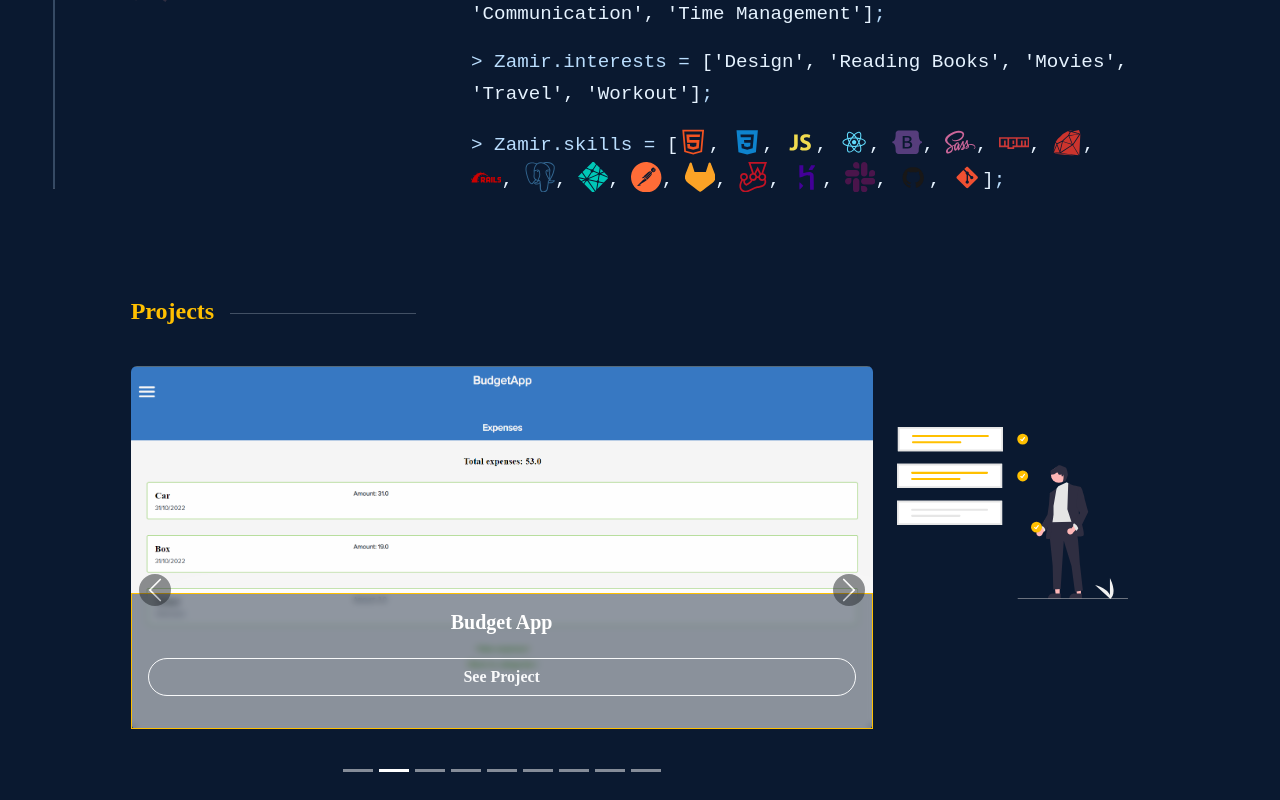
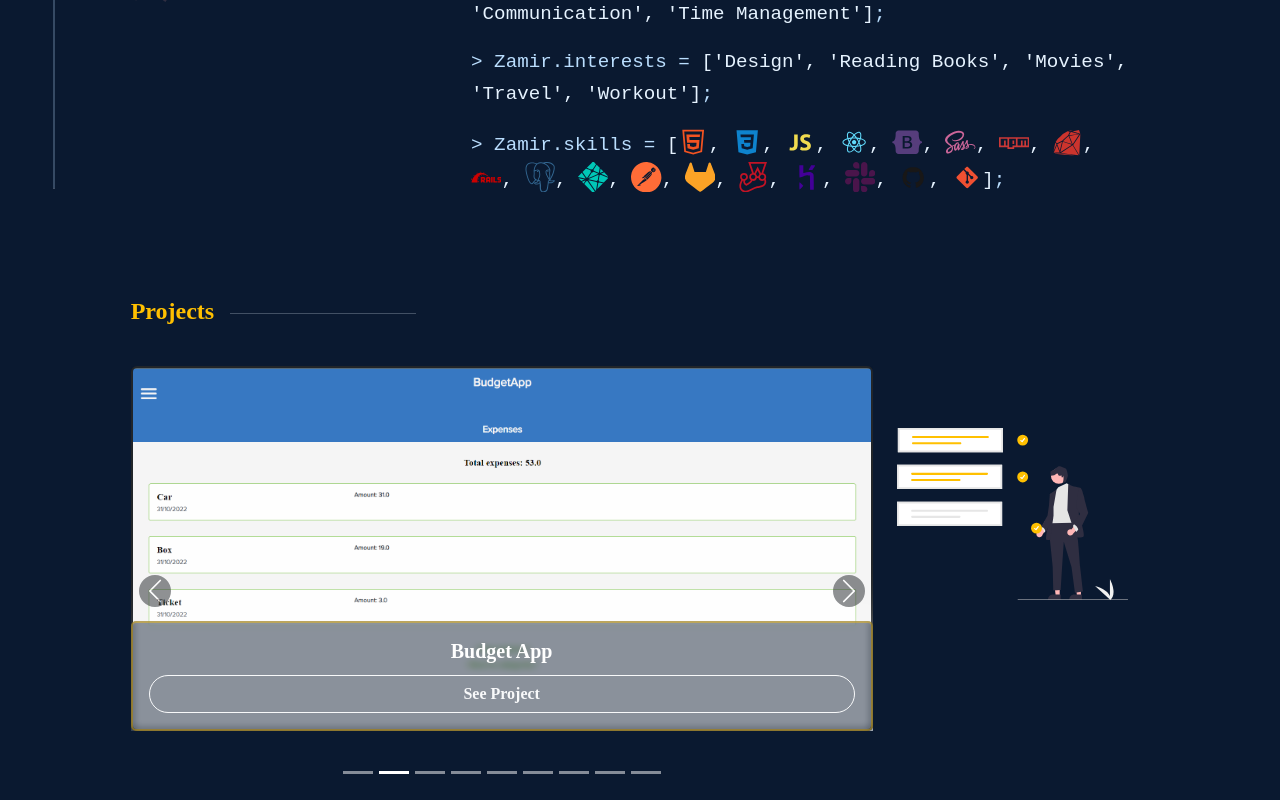
Before and after one commit to ahzamir/my-portfolio, a React (Create React App) app: page / in a window 1280 px wide. Shown: the part 1111-1911 px from the top of the page. Built offline with nearby package versions, Linux system fonts and the light colour scheme; a web font is replaced by a local one.

Commit message:
changes some styles for carousel

```diff
--- a/src/components/pages/Projects.js
+++ b/src/components/pages/Projects.js
@@ -18,7 +18,7 @@ const topRatedMoviesImage = require('../../assets/project-screenshots/top-rated-
 // const topRatedMoviesImage2 = require('../../assets/project-screenshots/top-rated-movies-1.png');
 const leaderboardImage = require('../../assets/project-screenshots/leaderboard-1.png');
 // const leaderboardImage2 = require('../../assets/project-screenshots/leaderboard-mobile.svg');
-// const awesomeBooksImage = require('../../assets/project-screenshots/awesome-books-1.png');
+const awesomeBooksImage = require('../../assets/project-screenshots/awesom-books-1.png');
 // const awesomeBooksImage2 = require('../../assets/project-screenshots/awesome-books-2.png');
 // const awesomeBooksImage3 = require('../../assets/project-screenshots/awesome-book-mobile.svg');
 const incomingMovieImage = require('../../assets/project-screenshots/incoming-movies-1.png');
@@ -87,7 +87,7 @@ const Projects = () => {
             id: '8',
             title: 'Awesome Books',
             description: 'Awesome Books is a JavaScript app which allows users to add and remove books. It uses the ES6 modules to organize the code.',
-      image: incomingMovieImage,
+            image: awesomeBooksImage,
             languages_and_tools: ['HTML', 'JavaScript', 'ES6 modules', 'GitHub Pages', 'CSS'],
         },
         {
@@ -122,9 +122,12 @@ const Projects = () => {
                     className="carousel-div"
                 >
                     {projects.map((project) => (
-            <Carousel.Item key={project.id}>
+                        <Carousel.Item
+                            key={project.id}
+                            onClick={handleClick}
+                        >
                             <img
-                className="d-block w-100 rounded shadow"
+                                className="d-block w-100 rounded shadow border border-2 border-dark"
                                 style={{
                                     height: 'auto', objectFit: 'cover', objectPosition: 'center', cursor: 'pointer',
                                 }}
@@ -139,7 +142,12 @@ const Projects = () => {
                                 >
                                     {project.title}
                                 </h3>
-                <button id={project.id} onClick={handleClick} className="btn btn-outline-light mt-3 mb-3 fs-6 fw-bold rounded-pill">See Project</button>
+                                <button
+                                    id={project.id}
+                                    onClick={handleClick}
+                                    className="btn btn-outline-light mt-1 fs-6 fw-bold rounded-pill">
+                                    See Project
+                                </button>
                             </Carousel.Caption>
                         </Carousel.Item>
                     ))}
--- a/src/index.css
+++ b/src/index.css
@@ -231,16 +231,16 @@ i {
   box-shadow: 0 8px 32px 0 rgba(31, 38, 135, 0.37);
   backdrop-filter: blur(3.5px);
   -webkit-backdrop-filter: blur(3.5px);
-  border: 1px solid var(--secondary-color);
+  border: 2px solid #ffbf0069;
+  border-radius: 5px;
   bottom: 0;
   left: 0;
   right: 0;
   color: white;
   padding: 1rem;
   cursor: pointer;
-  /* rounded corners only for top right */
   -webkit-box-shadow: 30px 30px 80px #d9a300, -30px -30px 80px #ffdd00;
-  box-shadow: 30px 30px 80px
+  box-shadow: 30px 30px 80px;
 }
 
 @media screen and (max-width: 768px) {
```
Lines whose indentation alone changed are shown as unchanged.
